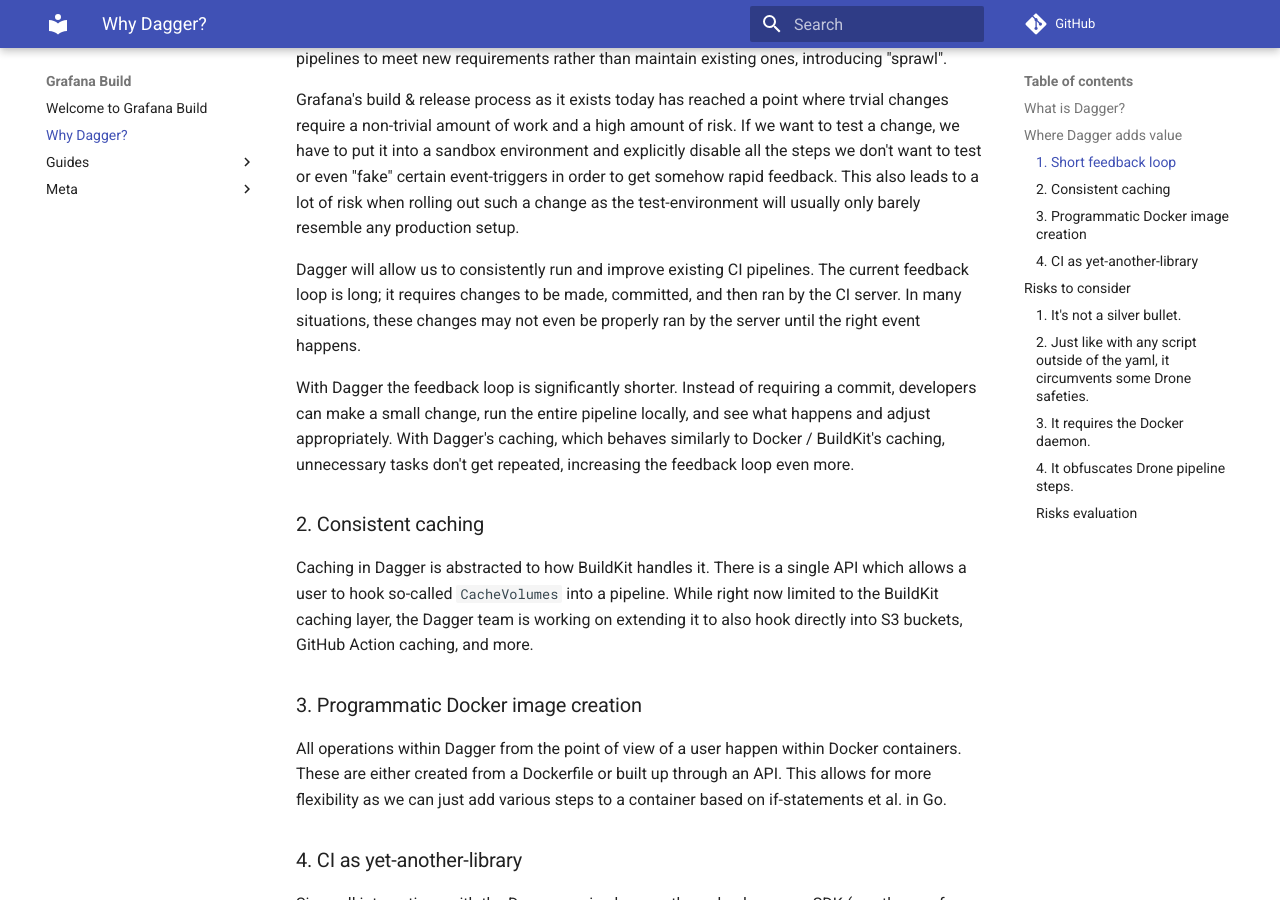
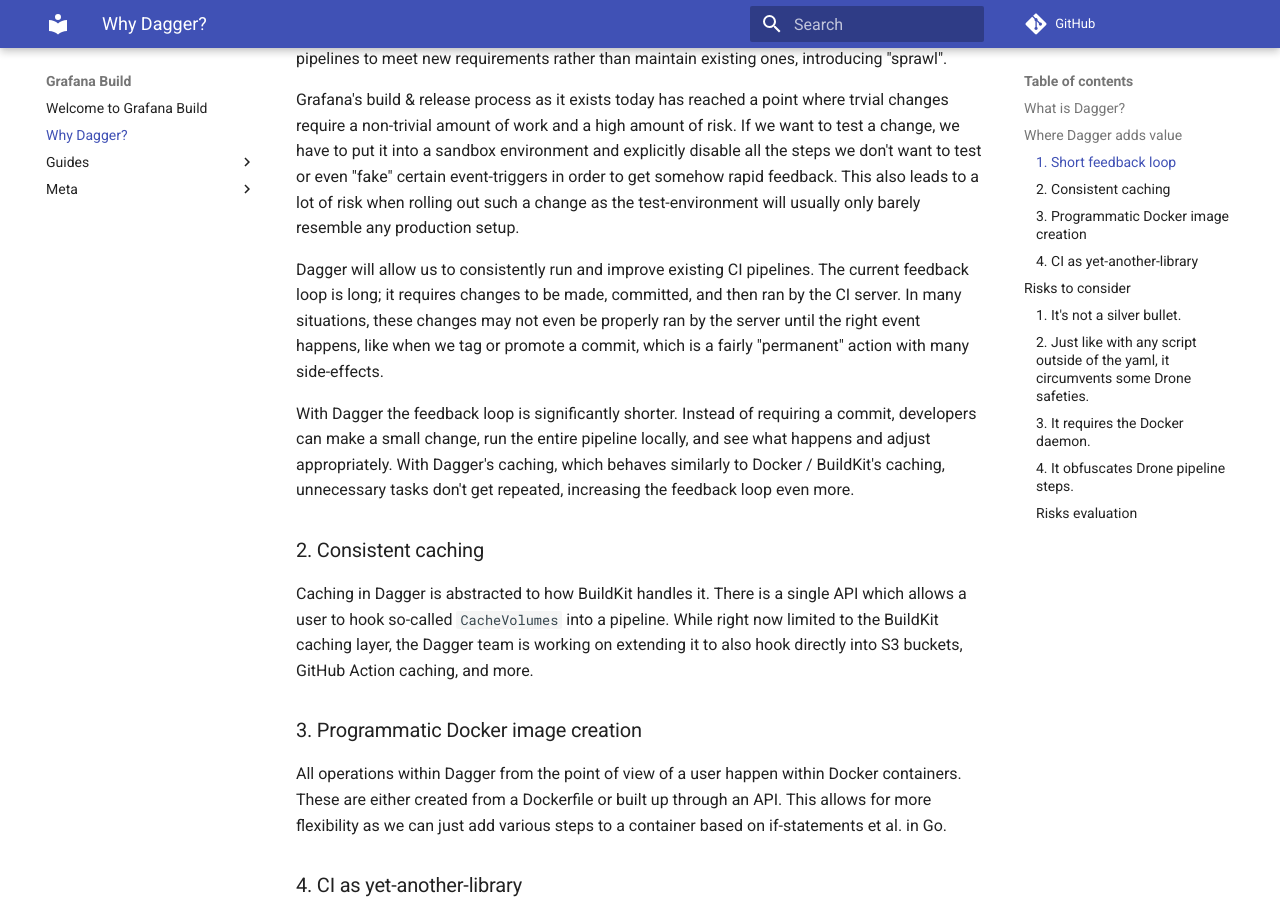
Before and after one commit to grafana/grafana-build, an MkDocs documentation site: the page built from docs/why-dagger.md, in a window 1280 px wide and 900 px high, scrolled down 594 px. Built offline with MkDocs 1.6.1 and Material for MkDocs 9.7.7, drawn with Linux system fonts in a browser that asks for light colours; comment, search, counter and statistics services are not loaded.

Commit message:
Update why-dagger.md

```diff
--- a/docs/why-dagger.md
+++ b/docs/why-dagger.md
@@ -14,7 +14,7 @@ The importance of having a shorter feedback loop can not be understated. Without
 
 Grafana's build & release process as it exists today has reached a point where trvial changes require a non-trivial amount of work and a high amount of risk. If we want to test a change, we have to put it into a sandbox environment and explicitly disable all the steps we don't want to test or even "fake" certain event-triggers in order to get somehow rapid feedback. This also leads to a lot of risk when rolling out such a change as the test-environment will usually only barely resemble any production setup.
 
-Dagger will allow us to consistently run and improve existing CI pipelines. The current feedback loop is long; it requires changes to be made, committed, and then ran by the CI server. In many situations, these changes may not even be properly ran by the server until the right event happens.
+Dagger will allow us to consistently run and improve existing CI pipelines. The current feedback loop is long; it requires changes to be made, committed, and then ran by the CI server. In many situations, these changes may not even be properly ran by the server until the right event happens, like when we tag or promote a commit, which is a fairly "permanent" action with many side-effects.
 
 With Dagger the feedback loop is significantly shorter. Instead of requiring a commit, developers can make a small change, run the entire pipeline locally, and see what happens and adjust appropriately. With Dagger's caching, which behaves similarly to Docker / BuildKit's caching, unnecessary tasks don't get repeated, increasing the feedback loop even more.
 
```
